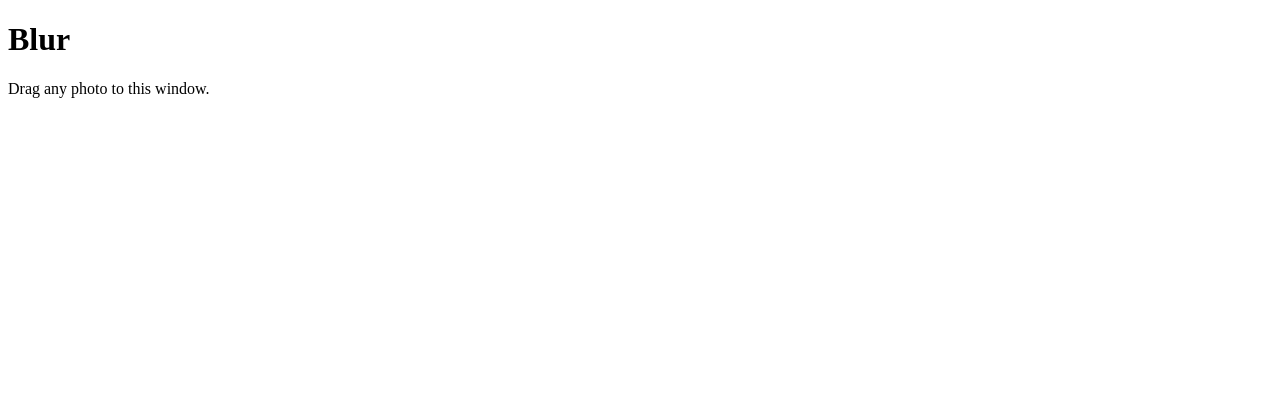
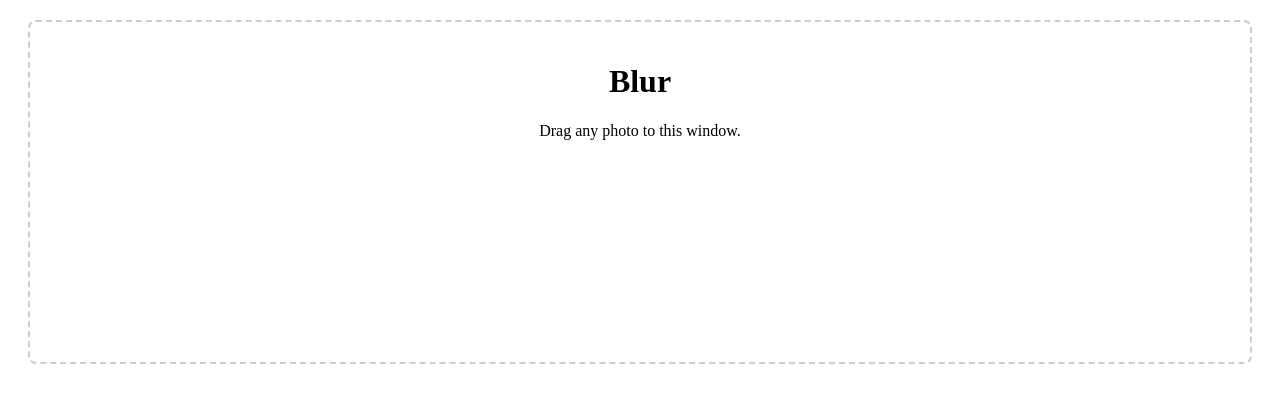
Before and after one commit to sondreb/blur, an Angular app: page / in a window 1280 px wide. Shown: the top 402 px of the page. Built offline with nearby package versions, Linux system fonts and the light colour scheme.

Commit message:
Add blur capability to app

```diff
--- a/src/app/app.component.css
+++ b/src/app/app.component.css
@@ -0,0 +1,30 @@
+.container {
+  min-height: 300px;
+  border: 2px dashed #ccc;
+  border-radius: 8px;
+  padding: 20px;
+  text-align: center;
+  margin: 20px;
+}
+
+.result {
+  margin-top: 20px;
+}
+
+.result img {
+  max-width: 100%;
+  margin-bottom: 10px;
+}
+
+button {
+  padding: 10px 20px;
+  background-color: #007bff;
+  color: white;
+  border: none;
+  border-radius: 4px;
+  cursor: pointer;
+}
+
+button:hover {
+  background-color: #0056b3;
+}
--- a/src/app/app.component.html
+++ b/src/app/app.component.html
@@ -1,5 +1,20 @@
-<h1>Blur</h1>
+<div class="container" (dragover)="onDragOver($event)" (drop)="onDrop($event)">
+  <h1>{{title}}</h1>
 
-<p>Drag any photo to this window.</p>
+  @if (!imageUrl) {
+    <p>Drag any photo to this window.</p>
+  }
+
+  @if (isProcessing) {
+    <p>Processing image...</p>
+  }
+
+  @if (blurredImageUrl) {
+    <div class="result">
+      <img [src]="blurredImageUrl" alt="Blurred image">
+      <button (click)="downloadImage()">Download Blurred Image</button>
+    </div>
+  }
+</div>
 
 <router-outlet />
--- a/src/app/app.component.ts
+++ b/src/app/app.component.ts
@@ -1,13 +1,71 @@
 import { Component } from '@angular/core';
 import { RouterOutlet } from '@angular/router';
+import { CommonModule } from '@angular/common';
 
 @Component({
   selector: 'app-root',
   standalone: true,
-  imports: [RouterOutlet],
+  imports: [RouterOutlet, CommonModule],
   templateUrl: './app.component.html',
   styleUrl: './app.component.css'
 })
 export class AppComponent {
-  title = 'app';
+  title = 'Blur';
+  imageUrl: string | null = null;
+  blurredImageUrl: string | null = null;
+  isProcessing = false;
+
+  onDragOver(event: DragEvent) {
+    event.preventDefault();
+    event.stopPropagation();
+  }
+
+  async onDrop(event: DragEvent) {
+    event.preventDefault();
+    event.stopPropagation();
+
+    const file = event.dataTransfer?.files[0];
+    if (file && file.type.startsWith('image/')) {
+      this.isProcessing = true;
+      this.imageUrl = await this.readFile(file);
+      this.blurredImageUrl = await this.applyBlur(this.imageUrl);
+      this.isProcessing = false;
+    }
+  }
+
+  private readFile(file: File): Promise<string> {
+    return new Promise((resolve) => {
+      const reader = new FileReader();
+      reader.onload = () => resolve(reader.result as string);
+      reader.readAsDataURL(file);
+    });
+  }
+
+  private applyBlur(imageUrl: string): Promise<string> {
+    return new Promise((resolve) => {
+      const img = new Image();
+      img.onload = () => {
+        const canvas = document.createElement('canvas');
+        const ctx = canvas.getContext('2d')!;
+
+        canvas.width = img.width;
+        canvas.height = img.height;
+
+        ctx.filter = 'blur(10px)';
+        ctx.drawImage(img, 0, 0);
+
+        resolve(canvas.toDataURL('image/jpeg'));
+      };
+      img.src = imageUrl;
+    });
+  }
+
+  downloadImage() {
+    if (this.blurredImageUrl) {
+      const link = document.createElement('a');
+      link.href = this.blurredImageUrl;
+      link.download = 'blurred-image.jpg';
+      link.click();
+    }
+  }
 }
```
